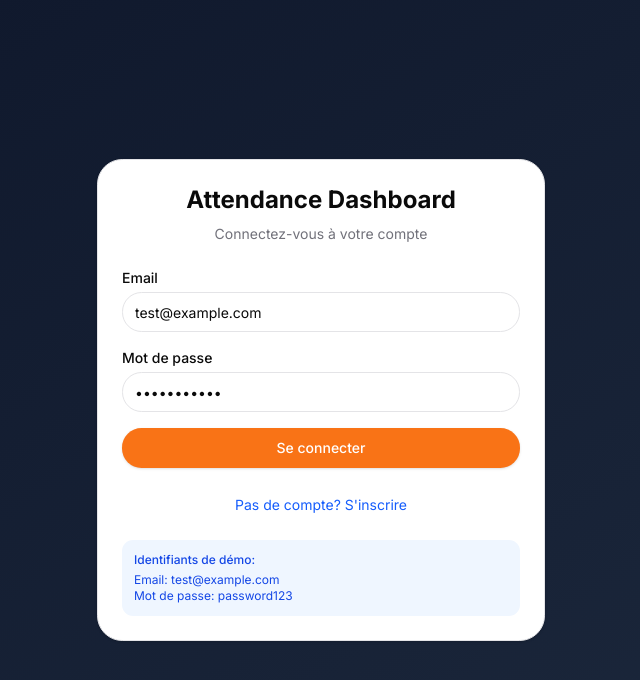
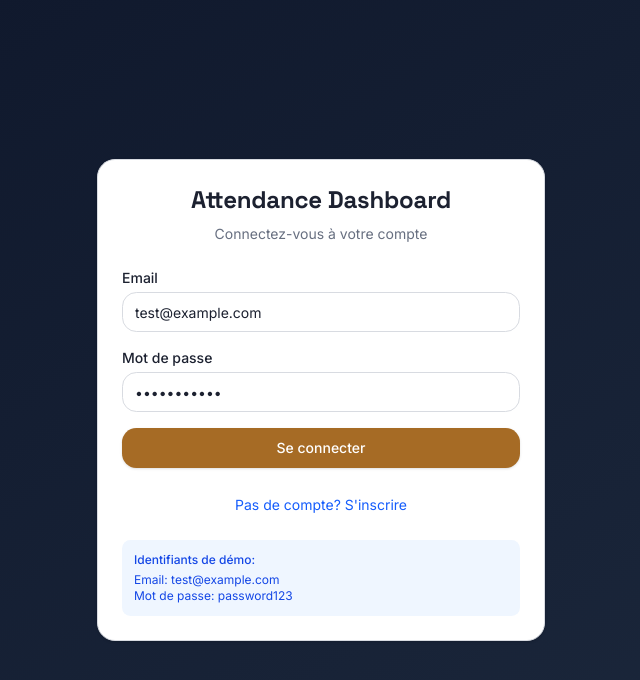
Before and after one commit to KingSnyf/attendance-app, a Next.js app in the folder attendance/dashboard/frontend/: page /auth in a window 1280 px wide. Shown: the top 680 px of the page, without its empty margins (319-959 px from the left). Built offline with nearby package versions, Linux system fonts and the light colour scheme.

Commit message:
Amelioration du style globale

```diff
--- a/attendance/dashboard/frontend/app/globals.css
+++ b/attendance/dashboard/frontend/app/globals.css
@@ -5,12 +5,14 @@
 @custom-variant dark (&:is(.dark *));
 
 @theme inline {
-  --font-heading: var(--font-sans);
+  --font-heading: var(--font-display);
   --font-sans: var(--font-inter), ui-sans-serif, system-ui, sans-serif;
-  --font-mono: var(--font-geist-mono), 'Geist Mono Fallback';
+  --font-mono: var(--font-data-mono), ui-monospace, 'SF Mono', Menlo, Consolas, monospace;
   --color-brand: var(--brand);
   --color-brand-foreground: var(--brand-foreground);
   --color-brand-accent: var(--brand-accent);
+  --color-signal: var(--signal);
+  --color-signal-foreground: var(--signal-foreground);
   --color-success: var(--success);
   --color-success-foreground: var(--success-foreground);
   --color-warning: var(--warning);
@@ -48,60 +50,76 @@
   --color-card: var(--card);
   --color-foreground: var(--foreground);
   --color-background: var(--background);
-  --radius-sm: calc(var(--radius) * 0.6);
-  --radius-md: calc(var(--radius) * 0.8);
+  --radius-sm: calc(var(--radius) * 0.5);
+  --radius-md: calc(var(--radius) * 0.7);
   --radius-lg: var(--radius);
-  --radius-xl: calc(var(--radius) * 1.4);
-  --radius-2xl: calc(var(--radius) * 1.8);
-  --radius-3xl: calc(var(--radius) * 2.2);
-  --radius-4xl: calc(var(--radius) * 2.6);
+  --radius-xl: calc(var(--radius) * 1.2);
+  --radius-2xl: calc(var(--radius) * 1.5);
+  --radius-3xl: calc(var(--radius) * 1.8);
+  --radius-4xl: calc(var(--radius) * 2.2);
 }
 
 :root {
   color-scheme: light;
   --font-inter: 'Inter', ui-sans-serif, system-ui, sans-serif;
-  --font-geist-mono: ui-monospace, SFMono-Regular, 'SF Mono', Menlo, Consolas, monospace;
-  --background: #f8f8f8;
-  --foreground: #0a0a0a;
+  --font-display: 'Space Grotesk', 'Inter', ui-sans-serif, system-ui, sans-serif;
+  --font-data-mono: 'JetBrains Mono', ui-monospace, SFMono-Regular, 'SF Mono', Menlo, Consolas, monospace;
+
+  /* Papier -- fond froid et neutre, pas le crème chaud par défaut */
+  --background: #eef0f2;
+  --foreground: #1c2130;
+
   --card: #ffffff;
-  --card-foreground: #0a0a0a;
+  --card-foreground: #1c2130;
   --popover: #ffffff;
-  --popover-foreground: #0a0a0a;
-  --primary: #0a0a0a;
+  --popover-foreground: #1c2130;
+
+  --primary: #1c2130;
   --primary-foreground: #ffffff;
-  --secondary: #f4f4f5;
-  --secondary-foreground: #18181b;
-  --muted: #f4f4f5;
-  --muted-foreground: #71717a;
-  --accent: #fff7ed;
-  --accent-foreground: #ea580c;
-  --destructive: #dc2626;
-  --border: #e4e4e7;
-  --input: #e4e4e7;
-  --ring: #f97316;
-  --brand: #f97316;
+  --secondary: #e4e6ea;
+  --secondary-foreground: #1c2130;
+  --muted: #e4e6ea;
+  --muted-foreground: #676f80;
+  --accent: #eef0f2;
+  --accent-foreground: #a66b25;
+  --destructive: #b23b33;
+  --border: #d8dbe1;
+  --input: #d8dbe1;
+  --ring: #a66b25;
+
+  /* Laiton -- accent principal, plaque de pointeuse murale */
+  --brand: #a66b25;
   --brand-foreground: #ffffff;
-  --brand-accent: #ea580c;
-  --success: #dcfce7;
-  --success-foreground: #15803d;
-  --warning: #ffedd5;
-  --warning-foreground: #c2410c;
-  --danger: #fee2e2;
-  --danger-foreground: #dc2626;
-  --chart-1: #f97316;
-  --chart-2: #fb923c;
-  --chart-3: #fdba74;
-  --chart-4: #18181b;
-  --chart-5: #15803d;
-  --radius: 0.875rem;
-  --sidebar: #0a0a0a;
-  --sidebar-foreground: #a1a1aa;
-  --sidebar-primary: #f97316;
+  --brand-accent: #8f5a1c;
+
+  /* Teal encre -- accent secondaire (info, géofencing) */
+  --signal: #2b6f6b;
+  --signal-foreground: #ffffff;
+
+  --success: #e3efe6;
+  --success-foreground: #2f7d4f;
+  --warning: #f3e7d7;
+  --warning-foreground: #a66b25;
+  --danger: #f6e2e0;
+  --danger-foreground: #b23b33;
+
+  --chart-1: #a66b25;
+  --chart-2: #2b6f6b;
+  --chart-3: #c99a5b;
+  --chart-4: #1c2130;
+  --chart-5: #2f7d4f;
+
+  --radius: 0.75rem;
+
+  /* Boîtier de pointeuse -- encre profonde */
+  --sidebar: #1c2130;
+  --sidebar-foreground: #aeb4c2;
+  --sidebar-primary: #a66b25;
   --sidebar-primary-foreground: #ffffff;
-  --sidebar-accent: #1c1c1e;
+  --sidebar-accent: #262c3f;
   --sidebar-accent-foreground: #ffffff;
-  --sidebar-border: #27272a;
-  --sidebar-ring: #f97316;
+  --sidebar-border: #2c3348;
+  --sidebar-ring: #a66b25;
 }
 
 @layer base {
@@ -114,20 +132,57 @@
   html {
     @apply font-sans;
   }
+  h1, h2, h3, h4 {
+    font-family: var(--font-display);
+    letter-spacing: -0.01em;
+  }
 }
 
 @layer utilities {
+  /* Chiffres tabulaires pour toute donnée numérique (heures, stats, ID) */
+  .font-data {
+    font-family: var(--font-data-mono);
+    font-variant-numeric: tabular-nums;
+  }
+
   .gradient-brand {
-    background: linear-gradient(135deg, #f97316 0%, #ea580c 100%);
+    background: linear-gradient(135deg, #a66b25 0%, #8f5a1c 100%);
   }
   .gradient-sidebar {
-    background: linear-gradient(180deg, #0a0a0a 0%, #141414 100%);
+    background: linear-gradient(180deg, #1c2130 0%, #161a26 100%);
   }
   .glass-header {
     background: rgba(255, 255, 255, 0.85);
     backdrop-filter: blur(12px);
   }
   .stat-card-glow {
-    box-shadow: 0 1px 3px rgba(0, 0, 0, 0.04), 0 8px 24px rgba(249, 115, 22, 0.06);
+    box-shadow: 0 1px 3px rgba(28, 33, 48, 0.05), 0 8px 24px rgba(166, 107, 37, 0.08);
+  }
+
+  /* Encoche perforée façon carte de pointage, découpée dans le coin de la carte */
+  .punch-notch {
+    position: relative;
+  }
+  .punch-notch::after {
+    content: "";
+    position: absolute;
+    top: -1px;
+    right: 18px;
+    width: 14px;
+    height: 14px;
+    border-radius: 9999px;
+    background: var(--background);
+    border: 1px solid var(--border);
+    border-top: none;
+  }
+
+  /* Badge "tamponné" -- bordure fine, majuscules espacées, sans fond pastel */
+  .stamp-badge {
+    font-family: var(--font-data-mono);
+    letter-spacing: 0.06em;
+    text-transform: uppercase;
+    border-width: 1px;
+    border-style: solid;
+    background: transparent;
   }
 }
--- a/attendance/dashboard/frontend/app/layout.tsx
+++ b/attendance/dashboard/frontend/app/layout.tsx
@@ -41,7 +41,11 @@ export default function RootLayout({
   return (
     <html lang="fr" className="bg-background">
       <head>
-        <link rel="stylesheet" href="https://fonts.googleapis.com/css2?family=Inter:wght@100..900&display=swap" />
+        <link rel="preconnect" href="https://fonts.googleapis.com" />
+        <link
+          rel="stylesheet"
+          href="https://fonts.googleapis.com/css2?family=Inter:wght@100..900&family=Space+Grotesk:wght@500;600;700&family=JetBrains+Mono:wght@400;500;600&display=swap"
+        />
       </head>
       <body className="font-sans antialiased">
         <AppProviders>{children}</AppProviders>
--- a/attendance/dashboard/frontend/components/dashboard/stat-card.tsx
+++ b/attendance/dashboard/frontend/components/dashboard/stat-card.tsx
@@ -2,17 +2,17 @@ import type { LucideIcon } from "lucide-react"
 import { cn } from "@/lib/utils"
 
 const variantStyles = {
-  success: "bg-emerald-100 text-emerald-700",
-  danger: "bg-red-100 text-red-700",
-  warning: "bg-amber-100 text-amber-700",
-  info: "bg-sky-100 text-sky-700",
+  success: "bg-success text-success-foreground",
+  danger: "bg-danger text-danger-foreground",
+  warning: "bg-warning text-warning-foreground",
+  info: "bg-signal/10 text-signal",
 }
 
-const variantBorders = {
-  success: "border-l-emerald-500",
-  danger: "border-l-red-500",
-  warning: "border-l-amber-500",
-  info: "border-l-sky-500",
+const variantAccent = {
+  success: "bg-success-foreground",
+  danger: "bg-danger-foreground",
+  warning: "bg-warning-foreground",
+  info: "bg-signal",
 }
 
 type StatCardProps = {
@@ -24,16 +24,17 @@ type StatCardProps = {
 
 function StatCard({ icon: Icon, label, value, variant = "info" }: StatCardProps) {
   return (
-    <div className={cn(
-      "rounded-2xl border border-border bg-card p-5 shadow-sm transition hover:shadow-md border-l-4",
-      variantBorders[variant],
-    )}>
+    <div className="punch-notch relative overflow-hidden rounded-xl border border-border bg-card p-5 shadow-sm transition hover:shadow-md">
+      <span
+        className={cn("absolute inset-x-0 top-0 h-0.75", variantAccent[variant])}
+        aria-hidden
+      />
       <div className="flex items-start justify-between">
         <div>
-          <p className="text-sm font-medium text-muted-foreground">{label}</p>
-          <p className="mt-1 text-3xl font-bold text-foreground">{value}</p>
+          <p className="stamp-badge text-[11px] font-medium text-muted-foreground">{label}</p>
+          <p className="font-data mt-2 text-3xl font-semibold text-foreground">{value}</p>
         </div>
-        <div className={cn("rounded-xl p-3", variantStyles[variant])}>
+        <div className={cn("rounded-lg p-2.5", variantStyles[variant])}>
           <Icon className="size-5" />
         </div>
       </div>
--- a/attendance/dashboard/frontend/components/dashboard/status-badge.tsx
+++ b/attendance/dashboard/frontend/components/dashboard/status-badge.tsx
@@ -1,11 +1,11 @@
 import { cn } from "@/lib/utils"
 
 const variantStyles = {
-  success: "bg-emerald-100 text-emerald-800",
-  danger: "bg-red-100 text-red-800",
-  warning: "bg-amber-100 text-amber-800",
-  info: "bg-sky-100 text-sky-800",
-  brand: "bg-brand/10 text-brand",
+  success: "border-success-foreground/40 text-success-foreground",
+  danger: "border-danger-foreground/40 text-danger-foreground",
+  warning: "border-warning-foreground/40 text-warning-foreground",
+  info: "border-signal/40 text-signal",
+  brand: "border-brand/40 text-brand",
 }
 
 type BadgeProps = {
@@ -18,7 +18,7 @@ function Badge({ variant = "info", children, className }: BadgeProps) {
   return (
     <span
       className={cn(
-        "inline-block rounded-full px-2.5 py-0.5 text-xs font-medium",
+        "stamp-badge inline-block rounded-md px-2 py-0.5 text-[10px] font-semibold",
         variantStyles[variant],
         className,
       )}
--- a/attendance/dashboard/frontend/lib/types.ts
+++ b/attendance/dashboard/frontend/lib/types.ts
@@ -84,6 +84,7 @@ export type JournalActivite = {
   cible: string
   details: string
   date: string
+  auteur?: string
 }
 
 export type DashboardData = {
```
Also changed, not shown: attendance/dashboard/frontend/app/(dashboard)/dashboard/anomalies/page.tsx (+6 -5 lines), attendance/dashboard/frontend/app/(dashboard)/dashboard/employes/[id]/page.tsx (+19 -9 lines), attendance/dashboard/frontend/app/(dashboard)/dashboard/logs/page.tsx (+7 -9 lines), attendance/dashboard/frontend/app/(dashboard)/dashboard/modifications/page.tsx (+19 -9 lines), attendance/dashboard/frontend/components/layout/Sidebar.tsx (+28 -13 lines), 1 other file (tests, documents, lock files or other folders).
